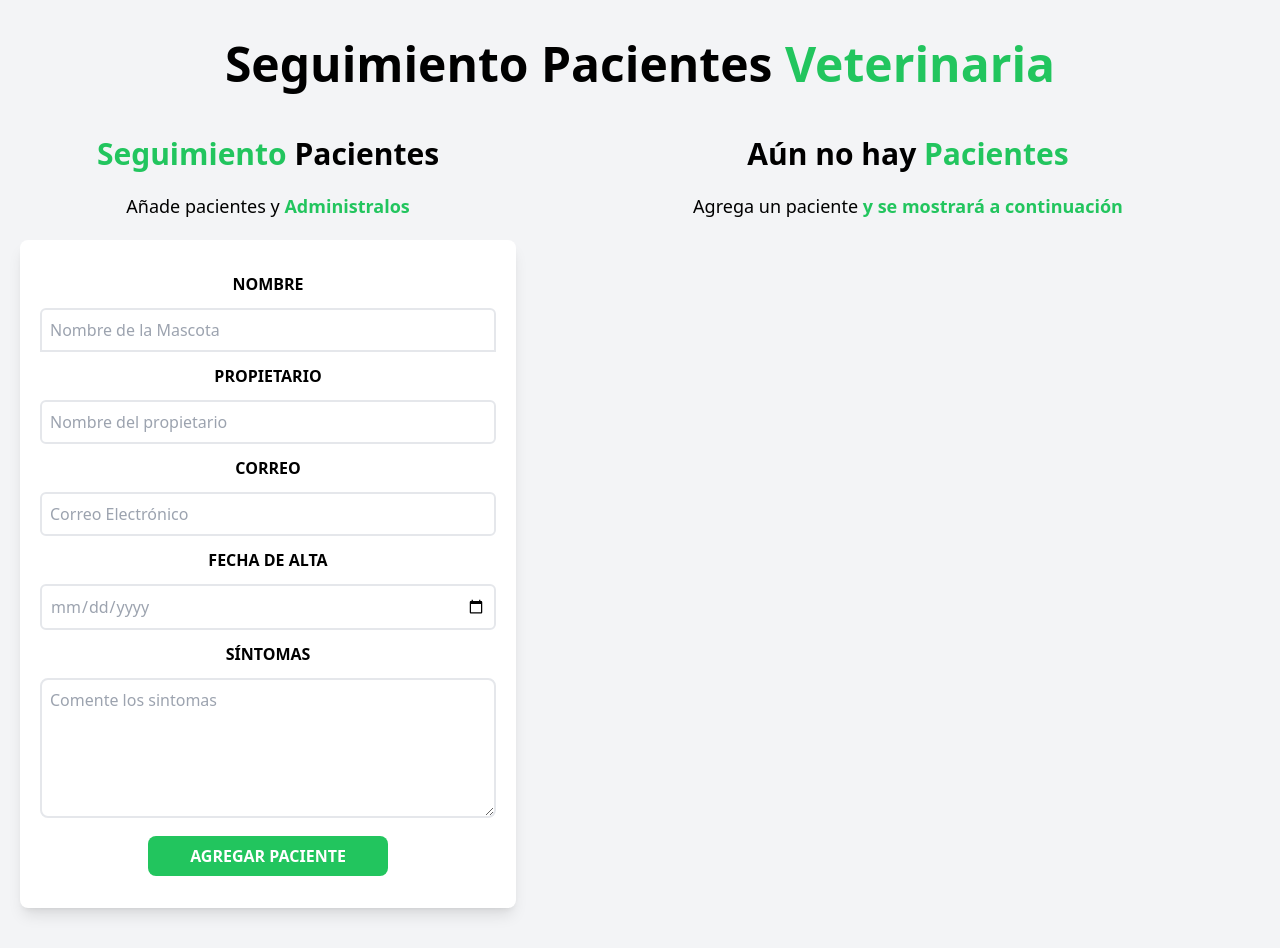
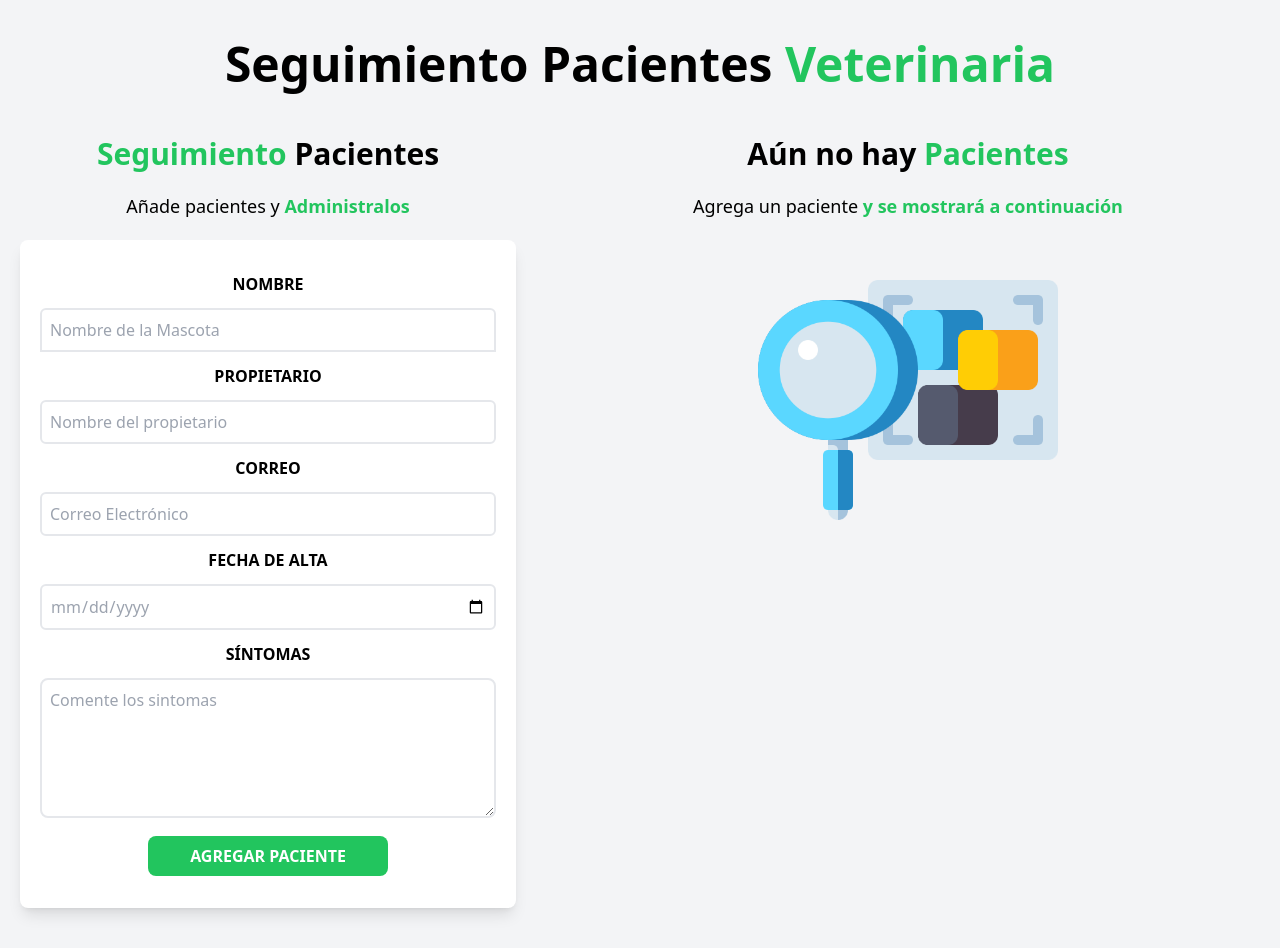
Before and after one commit to Cmoyaa/Citas-React, a React (Vite) app: page / in a window 1280 px wide. Built offline with nearby package versions, Linux system fonts and the light colour scheme.

Commit message:
Img No Data

```diff
--- a/src/components/ListadoPacientes.jsx
+++ b/src/components/ListadoPacientes.jsx
@@ -1,4 +1,5 @@
-import Paciente from "./Paciente"
+import Paciente from "./Paciente";
+import logo from '../assets/img/no-info.png';
 
 function ListadoPacientes({ pacientes}) {
     return (
@@ -24,6 +25,8 @@ function ListadoPacientes({ pacientes}) {
                 <>
                     <h2 className="font-black text-3xl text-center">Aún no hay <span className="text-green-500">Pacientes</span></h2>
                     <p className="text-lg my-5 text-center">Agrega un paciente <span className="text-green-500 font-bold">y se mostrará a continuación</span></p>
+
+                    <img src={logo} className="rounded-2xl w-80 mx-auto" />
                 </>
             ) }
 
```
Also changed, not shown: src/assets/img/no-info.png (added).
